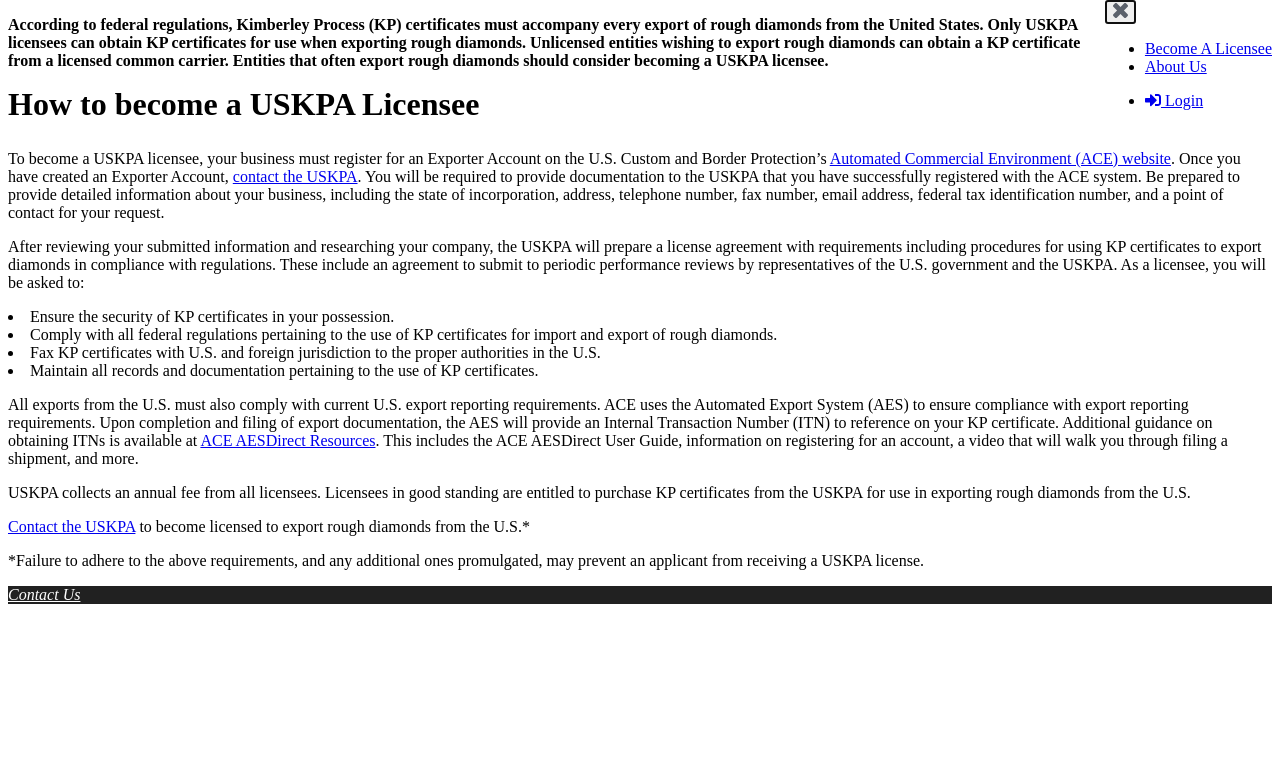
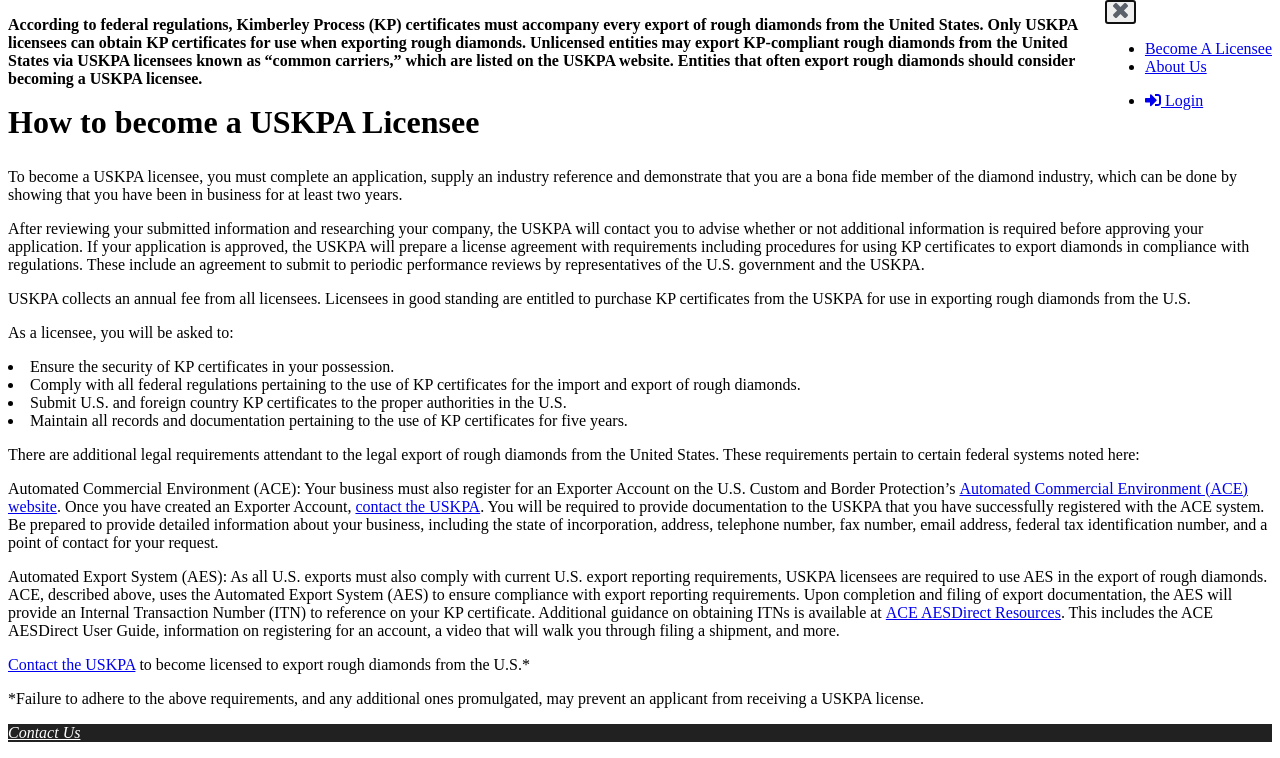
Before and after one commit to USKPA-dev/uskpa, a Django app: template kpc/templates/join.html in a window 1280 px wide. Shown: the part 107-865 px from the top of the page. Before the commit the page ends 711 px from the top, so only its background shows below. Run offline with Django 3.2, Linux system fonts and the light colour scheme; the template is opened without the code that fills it, so the values that code supplies are empty; parts of the project's set-up code (start-up, migrations or seed data) failed here and were passed over.

Commit message:
Update join.html

```diff
--- a/kpc/templates/join.html
+++ b/kpc/templates/join.html
@@ -6,37 +6,52 @@
 <section class="usa-grid usa-section">
 
     <p><strong>
-        According to federal regulations, Kimberley Process (KP) certificates must accompany every export of rough diamonds from the United States.  Only USKPA licensees can obtain KP certificates for use when exporting rough diamonds. Unlicensed entities wishing to export rough diamonds can obtain a KP certificate from a licensed common carrier. Entities that often export rough diamonds should consider becoming a USKPA licensee.
+        According to federal regulations, Kimberley Process (KP) certificates must accompany every export of rough diamonds from the United States. Only USKPA licensees can obtain KP certificates for use when exporting rough diamonds. Unlicensed entities may export KP-compliant rough diamonds from the United States via USKPA licensees known as “common carriers,” which are listed on the USKPA website. Entities that often export rough diamonds should consider becoming a USKPA licensee.
     </strong></p>
 
     <h1>How to become a USKPA Licensee</h1>
 
     <p>
-        To become a USKPA licensee, your business must register for an Exporter Account on the U.S. Custom and Border Protection’s <a href='https://ace.cbp.dhs.gov/acexpub/acexpub_Apps/ExporterAccountApplication/expForm.php'>Automated Commercial Environment (ACE) website</a>. Once you have created an Exporter Account, <a href="mailto:{{CONTACT_US}}">contact the USKPA</a>. You will be required to provide documentation to the USKPA that you have successfully registered with the ACE system. Be prepared to provide detailed information about your business, including the state of incorporation, address, telephone number, fax number, email address, federal tax identification number, and a point of contact for your request.
+        To become a USKPA licensee, you must complete an application, supply an industry reference and demonstrate that you are a bona fide member of the diamond industry, which can be done by showing that you have been in business for at least two years.
     </p>
 
     <p>
-        After reviewing your submitted information and researching your company, the USKPA will prepare a license agreement with requirements including procedures for using KP certificates to export diamonds in compliance with regulations.  These include an agreement to submit to periodic performance reviews by representatives of the U.S. government and the USKPA. As a licensee, you will be asked to:
+        After reviewing your submitted information and researching your company, the USKPA will contact you to advise whether or not additional information is required before approving your application. If your application is approved, the USKPA will prepare a license agreement with requirements including procedures for using KP certificates to export diamonds in compliance with regulations. These include an agreement to submit to periodic performance reviews by representatives of the U.S. government and the USKPA.
+    </p>
+
+    <p>
+        USKPA collects an annual fee from all licensees. Licensees in good standing are entitled to purchase KP certificates from the USKPA for use in exporting rough diamonds from the U.S.
+    </p>
+
+    <p>
+        As a licensee, you will be asked to:
+    </p>
+
+    <p>
         <li>
             Ensure the security of KP certificates in your possession.
         </li>
         <li>
-            Comply with all federal regulations pertaining to the use of KP certificates for import and export of rough diamonds.
+            Comply with all federal regulations pertaining to the use of KP certificates for the import and export of rough diamonds.
         </li>
         <li>
-            Fax KP certificates with U.S. and foreign jurisdiction to the proper authorities in the U.S.
+            Submit U.S. and foreign country KP certificates to the proper authorities in the U.S.
         </li>
         <li>
-            Maintain all records and documentation pertaining to the use of KP certificates.
+            Maintain all records and documentation pertaining to the use of KP certificates for five years.
         </li>
     </p>
 
     <p>
-        All exports from the U.S. must also comply with current U.S. export reporting requirements. ACE uses the Automated Export System (AES) to ensure compliance with export reporting requirements. Upon completion and filing of export documentation, the AES will provide an Internal Transaction Number (ITN) to reference on your KP certificate. Additional guidance on obtaining ITNs is available at <a href="https://www.census.gov/foreign-trade/aes/aesdirect/transitiontoace.html">ACE AESDirect Resources</a>. This includes the ACE AESDirect User Guide, information on registering for an account, a video that will walk you through filing a shipment, and more.
+        There are additional legal requirements attendant to the legal export of rough diamonds from the United States.    These requirements pertain to certain federal systems noted here:
     </p>
 
     <p>
-        USKPA collects an annual fee from all licensees. Licensees in good standing are entitled to purchase KP certificates from the USKPA for use in exporting rough diamonds from the U.S.
+        Automated Commercial Environment (ACE): Your business must also register for an Exporter Account on the U.S. Custom and Border Protection’s <a href="https://ace.cbp.dhs.gov/acexpub/acexpub_Apps/ExporterAccountApplication/expForm.php">Automated Commercial Environment (ACE) website</a>. Once you have created an Exporter Account, <a href="mailto:martin@uskpa.org">contact the USKPA</a>. You will be required to provide documentation to the USKPA that you have successfully registered with the ACE system. Be prepared to provide detailed information about your business, including the state of incorporation, address, telephone number, fax number, email address, federal tax identification number, and a point of contact for your request.
+    </p>
+
+    <p>
+        Automated Export System (AES):  As all U.S. exports must also comply with current U.S. export reporting requirements, USKPA licensees are required to use AES in the export of rough diamonds. ACE, described above, uses the Automated Export System (AES) to ensure compliance with export reporting requirements. Upon completion and filing of export documentation, the AES will provide an Internal Transaction Number (ITN) to reference on your KP certificate. Additional guidance on obtaining ITNs is available at <a href="https://www.census.gov/foreign-trade/aes/aesdirect/transitiontoace.html">ACE AESDirect Resources</a>. This includes the ACE AESDirect User Guide, information on registering for an account, a video that will walk you through filing a shipment, and more.
     </p>
 
     </p>
```
